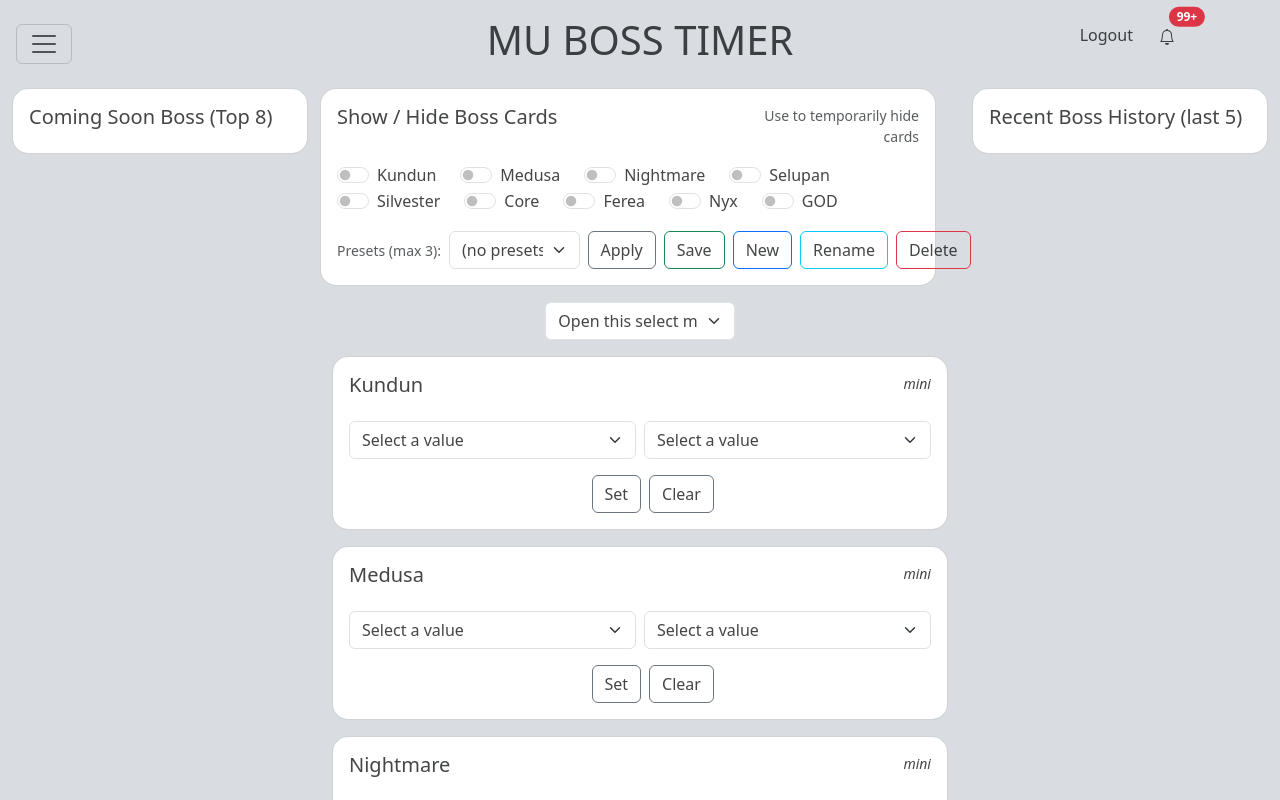
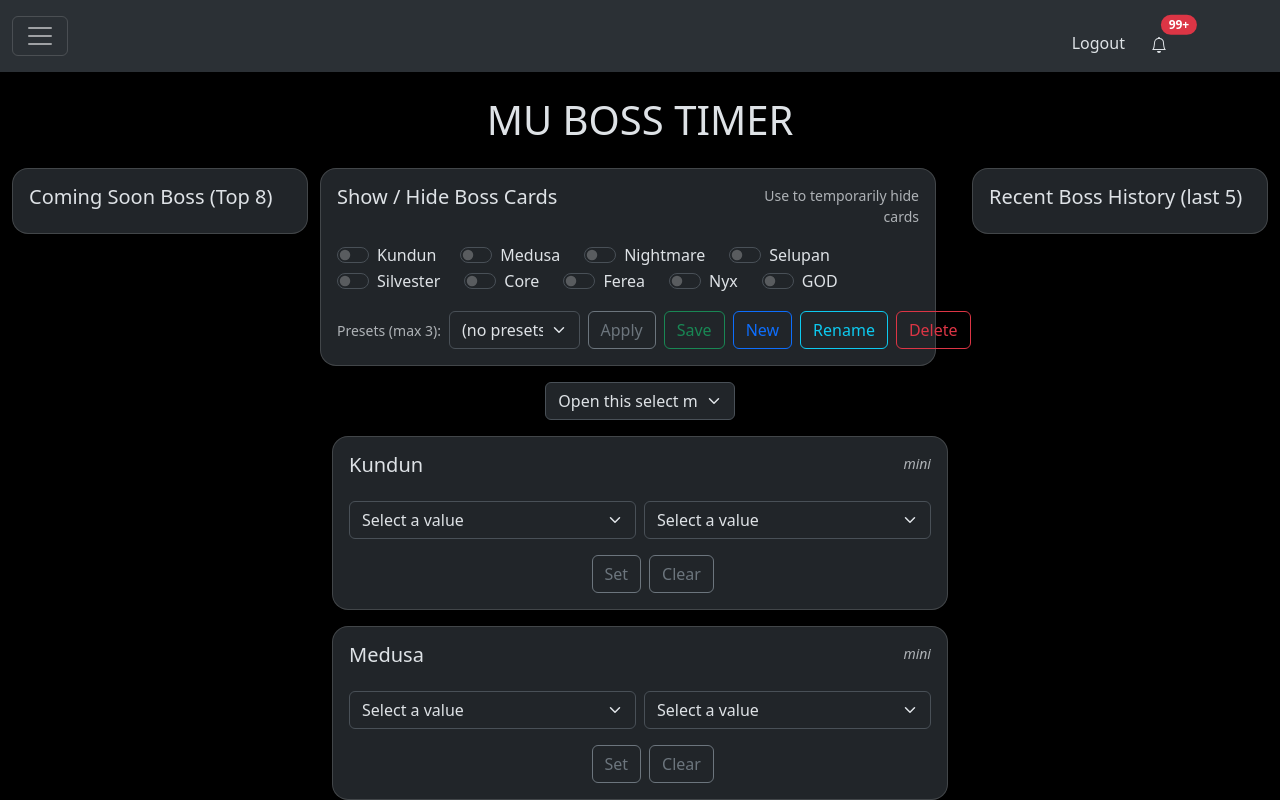
Before and after one commit to holuquockhai/gavin-mu-bosses-appearance, a React (Vite) app in the folder react-project/: page / in a window 1280 px wide. Shown: the top 800 px of the page. Built offline with nearby package versions, Linux system fonts and the light colour scheme.

Commit message:
correct layout sections

```diff
--- a/react-project/index.html
+++ b/react-project/index.html
@@ -1,5 +1,5 @@
 <!doctype html>
-<html lang="en" data-bs-theme="light">
+<html lang="en" data-bs-theme="dark">
   <head>
     <meta charset="UTF-8" />
     <link rel="icon" type="image/svg+xml" href="/vite.svg" />
--- a/react-project/src/App.jsx
+++ b/react-project/src/App.jsx
@@ -1,10 +1,10 @@
 import { useState, useEffect } from 'react'
 import reactLogo from './assets/react.svg'
 import viteLogo from '/vite.svg'
-import TopNavigation from './components/TopNavigation'
-import LeftNavigation from './components/LeftNavigation'
+import TopContent from './components/TopContent'
+import LeftContent from './components/LeftContent'
 import MainContent from './components/MainContent'
-import RightNavigation from './components/RightNavigation'
+import RightContent from './components/RightContent'
 // import './App.css'
 
 const listBosses = [
@@ -59,28 +59,26 @@ function App() {
 
   return (
     <>
+      {/* === TOP NAVIGATION === */}
+          <TopContent/>
+      {/* === #TOP NAVIGATION === */}
       <main>
          <div id='main-content' className='container-fluid' >
-
           <div className='row wrap'>
             <div className='col-12 text-center'>
-                <h1 className='p-3'>MU BOSS TIMER </h1>
+                <h1 className='pt-4 pb-4 mb-0'>MU BOSS TIMER </h1>
             </div>
 
           </div>
 
-          {/* === TOP NAVIGATION === */}
-          <TopNavigation/>
-          {/* === #TOP NAVIGATION === */}
-
           {/*<!-- ===== Main row ===== -->*/}
           <section className="row main-row">
             {/* <!-- LEFT --> */}
-            <div className='col-3'><LeftNavigation/></div>
+            <div className='col-3'><LeftContent/></div>
 
             <div className='col-6'><MainContent bosses = {bosses} channels = {listChannels}/></div>
 
-            <div className='col-3'><RightNavigation/></div>
+            <div className='col-3'><RightContent/></div>
 
           </section>
 
--- a/react-project/src/components/LeftNavigation.jsx
+++ b/react-project/src/components/LeftContent.jsx
@@ -1,4 +1,4 @@
-function LeftNavigation(){
+function LeftContent(){
     return(
         <>
             <div className="card p-3 rounded-4">
@@ -9,4 +9,4 @@ function LeftNavigation(){
     )
 }
 
-export default LeftNavigation
+export default LeftContent;
--- a/react-project/src/components/MainContent.jsx
+++ b/react-project/src/components/MainContent.jsx
@@ -1,7 +1,4 @@
 import BossTimerCard from "./BossTimerCard";
-
-
-
 
 function MainContent({bosses, channels}){
     const hoursList = Array.from({ length: 25 }, (_, index) => ({
--- a/react-project/src/components/RightNavigation.jsx
+++ b/react-project/src/components/RightContent.jsx
@@ -1,4 +1,4 @@
-function RightNavigation(){
+function RightContent(){
     return(
         <>
             <aside className="side">
@@ -11,4 +11,4 @@ function RightNavigation(){
     );
 }
 
-export default RightNavigation
+export default RightContent;
--- a/react-project/src/components/TopNavigation.jsx
+++ b/react-project/src/components/TopContent.jsx
@@ -1,17 +1,17 @@
-function TopNavigation(){
+function TopContent(){
     return(
         <>
-        <div className="row input-group fixed-top ">
+        <nav className="navbar fixed-top bg-body-tertiary">
+            <div className="container-fluid">
+                <div className="row input-group">
                     {/* <a class="btn btn-primary" data-bs-toggle="offcanvas" href="#offcanvasExample" role="button" aria-controls="offcanvasExample">
                     Link with href
                     </a> */}
                     <div className="col-1">
                         <nav className="navbar">
-                    <div className="p-3">
                              <button className="navbar-toggler" type="button" data-bs-toggle="offcanvas" data-bs-target="#offcanvasExample" aria-controls="offcanvasExample" aria-expanded="false" aria-label="Toggle navigation">
                                     <span className="navbar-toggler-icon"></span>
                             </button>
-                    </div>
                         </nav>
                     </div>
                     <div className="col-2 ms-auto mt-3">
@@ -26,6 +26,9 @@ function TopNavigation(){
                             </span>
                         </button>
                     </div>
+                </div>
+            </div>
+        </nav>
 
 
         <div className="offcanvas offcanvas-start" tabIndex="-1" id="offcanvasExample" aria-labelledby="offcanvasExampleLabel">
@@ -121,11 +124,9 @@ function TopNavigation(){
                     </div>
                 </div>
             </div>
-        </div>
-
 
         </>
     )
 }
 
-export default TopNavigation
+export default TopContent;
--- a/react-project/src/scss/global.scss
+++ b/react-project/src/scss/global.scss
@@ -1,3 +1,7 @@
 :root {
     --bs-body-font-size: 1rem;
 }
+
+main {
+    padding-top: 72px;
+}
```
Lines whose indentation alone changed are shown as unchanged.
